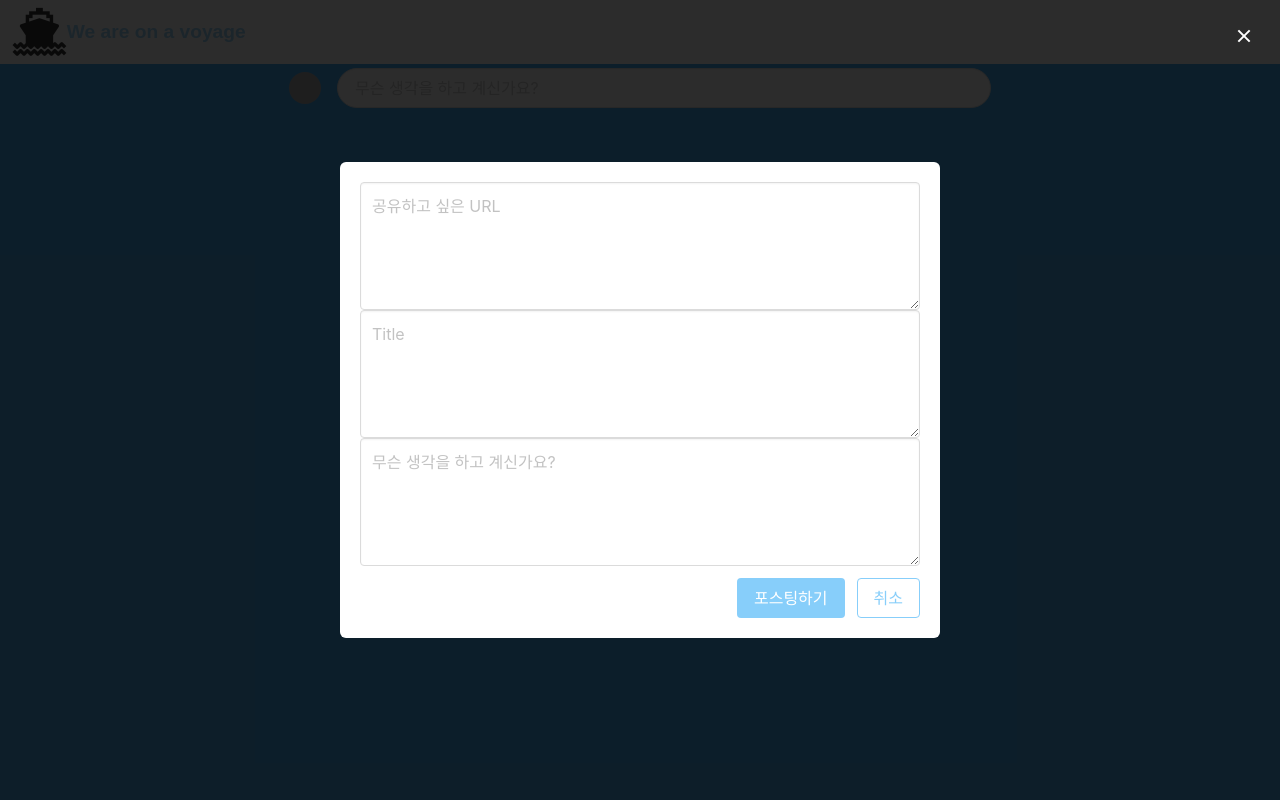
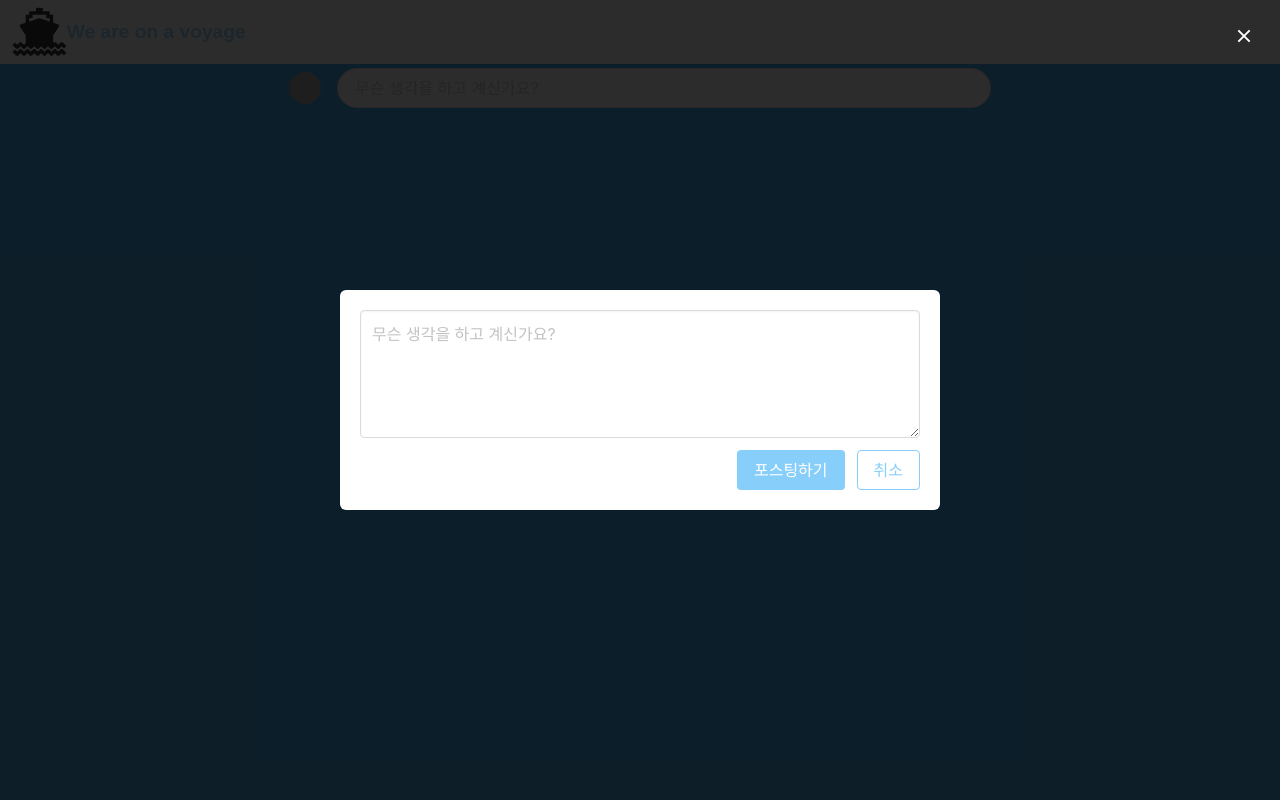
Before and after one commit to Whylano/firstweek8team, a Flask app: template templates/index.html in a window 1280 px wide, after a click that opens the changed part. Run offline with Flask 2, Linux system fonts and the light colour scheme; the template is opened without the code that fills it: most values are stand-ins (such as "Sample title", 1, 10 or a date in 2020); some libraries are stand-ins or nearby versions; some web fonts are replaced; grey boxes are pictures that could not be loaded.

Commit message:
딜리트 num 코드 수정

```diff
--- a/app.py
+++ b/app.py
@@ -132,17 +132,24 @@ def posting():
         user_info = db.users.find_one({"username": payload["id"]})
         comment_receive = request.form["comment_give"]
         date_receive = request.form["date_give"]
-        title_receive = request.form["title_give"]
-        url_receive = request.form["url_give"]
-        print(type(date_receive))
+        commend_list = list(db.posts.find({}, {'_id': False}))
+        # count = len(commend_list) + 1
+        # print(commend_list)
+        # print(type(date_receive))
+        # num_list = sorted(commend_list, key=lambda k:k['num'])
+        print(commend_list)
+        num_lists = list(commend['num'] for commend in commend_list)
+        int_list = map(int, num_lists)
+        num_list = sorted(int_list)
+        num_last = num_list[-1]
+        num = num_last+1
         doc = {
             "username": user_info["username"],
             "profile_name": user_info["profile_name"],
             "profile_pic_real": user_info["profile_pic_real"],
             "comment": comment_receive,
-            "title":title_receive,
-            "url":url_receive,
-            "date": date_receive
+            "date": date_receive,
+            "num" : num
         }
         db.posts.insert_one(doc)
         return jsonify({"result": "success", 'msg': '포스팅 성공'})
@@ -174,6 +181,7 @@ def get_posts():
             post["count_like"] = db.likes.count_documents({"post_id": post["_id"], "type": "like"})
             post["like_by_me"] = bool(db.likes.find_one({"post_id": post["_id"], "type": "like", "username": my_username}))
 
+
         return jsonify({"result": "success", "msg": "포스팅을 가져왔습니다.", "posts": posts})
     except (jwt.ExpiredSignatureError, jwt.exceptions.DecodeError):
         return redirect(url_for("home"))
@@ -204,6 +212,13 @@ def update_like():
     except (jwt.ExpiredSignatureError, jwt.exceptions.DecodeError):
         return redirect(url_for("home"))
 
+@app.route('/user/delete_post', methods=['POST'])
+def delete_post():
+    num_receive = request.form['num_give']
+    db.posts.delete_one({'num': int(num_receive)})
+    return jsonify({'result': 'success', 'msg': '삭제완료'})
+
+
 
 if __name__ == '__main__':
     app.run('0.0.0.0', port=5000, debug=True)
--- a/static/myjs.js
+++ b/static/myjs.js
@@ -1,15 +1,14 @@
 function post() {
-    let url = $("#textarea-post1").val()
-    let title = $("#textarea-post2").val()
-    let comment = $("#textarea-post3").val()
+    let comment = $("#textarea-post").val()
     let today = new Date().toISOString()
-
     $.ajax({
         type: "POST",
         url: "/posting",
         data: {
-            url_give: url, title_give: title, comment_give: comment, date_give: today,
-        }, success: function (response) {
+            comment_give: comment,
+            date_give: today
+        },
+        success: function (response) {
             $("#modal-post").removeClass("is-active")
             window.location.reload()
         }
@@ -24,34 +23,40 @@ function get_posts(username) {
     $.ajax({
         type: "GET",
         url: `/get_posts?username_give=${username}`,
-        data: {}, success: function (response) {
+        data: {},
+        success: function (response) {
             if (response["result"] == "success") {
                 let posts = response["posts"]
                 for (let i = 0; i < posts.length; i++) {
                     let post = posts[i]
                     let time_post = new Date(post["date"])
                     let time_before = time2str(time_post)
+                    let num = posts[i]['num']
 
                     let class_heart = post['heart_by_me'] ? "fa-heart" : "fa-heart-o"
                     let class_star = post['star_by_me'] ? "fa-star" : "fa-star-o"
                     let class_like = post['like_by_me'] ? "fa-thumbs-up" : "fa-thumbs-o-up"
 
-                    let html_temp = `<div class="box" id="${post["_id"]}">
+                    let html_temp = `<div class="box" id="post-${i}">
+
                                         <article class="media">
+
                                             <div class="media-left">
                                                 <a class="image is-64x64" href="/user/${post['username']}">
                                                     <img class="is-rounded" src="/static/${post['profile_pic_real']}"
                                                          alt="Image">
                                                 </a>
                                             </div>
+
                                             <div class="media-content">
+
                                                 <div class="content">
                                                     <p>
                                                         <strong>${post['profile_name']}</strong> <small>@${post['username']}</small> <small>${time_before}</small>
                                                         <br>
-                                                        <a href="${post['url']}/" height="5" width="10" target="_blank">${post['title']}</a>
-                                                        <br>
-                                                        ${post['comment']}
+                                                        ${post['comment']} <button type="button" onclick="delete_post(${num})">삭제</button>
+<!--                                                        <a class="has-text-right"  href="javascript: delete_post(${num})"><i class="fa fa-trash-o fa-2x" style="color:red"></i></a>-->
+
                                                     </p>
                                                 </div>
                                                 <nav class="level is-mobile">
@@ -75,6 +80,7 @@ function get_posts(username) {
                                         </article>
                                     </div>`
                     $("#post-box").append(html_temp)
+                    console.log(html_temp)
                 }
             }
         }
@@ -120,9 +126,14 @@ function toggle_like(post_id, type) {
     let class_o = {"heart": "fa-heart-o", "star": "fa-star-o", "like": "fa-thumbs-o-up"}
     if ($i_like.hasClass(class_s[type])) {
         $.ajax({
-            type: "POST", url: "/update_like", data: {
-                post_id_give: post_id, type_give: type, action_give: "unlike"
-            }, success: function (response) {
+            type: "POST",
+            url: "/update_like",
+            data: {
+                post_id_give: post_id,
+                type_give: type,
+                action_give: "unlike"
+            },
+            success: function (response) {
                 console.log("unlike")
                 $i_like.addClass(class_o[type]).removeClass(class_s[type])
                 $a_like.find("span.like-num").text(num2str(response["count"]))
@@ -130,9 +141,14 @@ function toggle_like(post_id, type) {
         })
     } else {
         $.ajax({
-            type: "POST", url: "/update_like", data: {
-                post_id_give: post_id, type_give: type, action_give: "like"
-            }, success: function (response) {
+            type: "POST",
+            url: "/update_like",
+            data: {
+                post_id_give: post_id,
+                type_give: type,
+                action_give: "like"
+            },
+            success: function (response) {
                 console.log("like")
                 $i_like.addClass(class_s[type]).removeClass(class_o[type])
                 $a_like.find("span.like-num").text(num2str(response["count"]))
@@ -141,3 +157,15 @@ function toggle_like(post_id, type) {
 
     }
 }
+
+function delete_post(num) {
+    $.ajax({
+        type: "POST",
+        url: `/user/delete_post`,
+        data: {'num_give': num},
+        success: function (response) {
+            alert(response["msg"])
+            window.location.href = "/"
+        }
+    });
+}
--- a/templates/index.html
+++ b/templates/index.html
@@ -6,7 +6,7 @@
     <title>Home | We are on a voyage</title>
     <link rel="shortcut icon" href="{{ url_for('static', filename='favicon.ico') }}" type="image/x-icon">
     <link rel="icon" href="{{ url_for('static', filename='favicon.ico') }}" type="image/x-icon">
-    <meta property="og:title" content="Best team - We are on a voyage"/>
+    <meta property="og:title" content="스위터 - 세상을 달달하게"/>
     <meta property="og:description" content="mini project for Web Plus"/>
     <meta property="og:image" content="{{ url_for('static', filename='ogimg.png') }}"/>
     <!-- Required meta tags -->
@@ -26,13 +26,13 @@
     <script src="https://ajax.googleapis.com/ajax/libs/jquery/3.4.1/jquery.min.js"></script>
     <script src="https://cdnjs.cloudflare.com/ajax/libs/jquery-cookie/1.4.1/jquery.cookie.js"></script>
     <script src="{{ url_for('static', filename='myjs.js') }}"></script>
-    <script type="module" src="https://www.google.co.kr/script.js"></script>
 
 
     <script>
         $(document).ready(function () {
             get_posts()
         })
+
 
     </script>
 
@@ -71,18 +71,9 @@
                     <div class="media-content">
                         <div class="field">
                             <p class="control">
-                                        <textarea id="textarea-post1" class="textarea"
-                                                  placeholder="공유하고 싶은 URL"></textarea>
-                            </p>
-                            <p>
-                                        <textarea id="textarea-post2" class="textarea"
-                                                  placeholder="Title"></textarea>
-                            </p>
-                            <p>
-                                        <textarea id="textarea-post3" class="textarea"
+                                        <textarea id="textarea-post" class="textarea"
                                                   placeholder="무슨 생각을 하고 계신가요?"></textarea>
                             </p>
-
                         </div>
                         <nav class="level is-mobile">
                             <div class="level-left">
```
Also changed, not shown: static/mystyle.css (+41 -0 lines), templates/login.html (line endings or trailing spaces).
